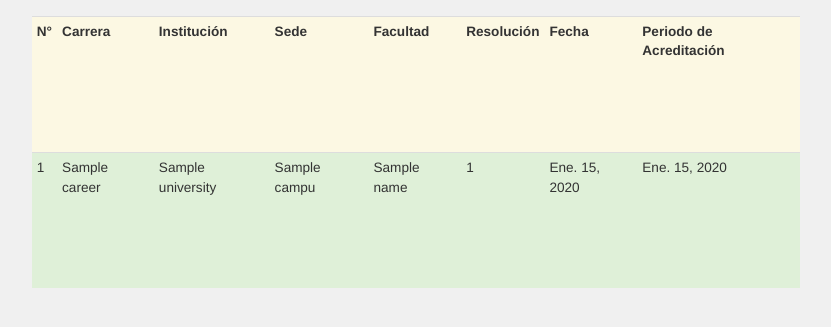
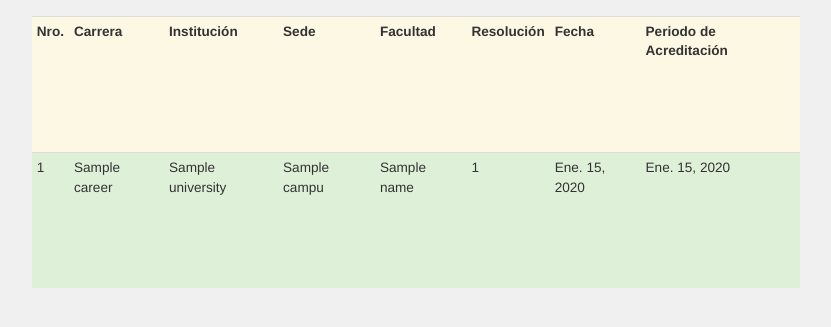
Before and after one commit to cybermanpy/acreditation, a Django app: page /acreditation/views in a window 1280 px wide. Shown: the part 58-385 px from the top of the page, without its empty margins (224-1055 px from the left). Run offline with Django 3.2, Linux system fonts and the light colour scheme; tables that the repository leaves empty hold one stand-in row (values such as "Sample post"); some libraries are stand-ins or nearby versions.

Commit message:
Modified view careers

```diff
--- a/careers/templates/view_careers.html
+++ b/careers/templates/view_careers.html
@@ -10,7 +10,7 @@
     <table class="table table-condensed">
         <tbody>
         <tr class="warning">
-            <th>N°</th>
+            <th>Nro.</th>
             <th>Carrera</th>
             <th>Institución</th>
             <th>Sede</th>
```
